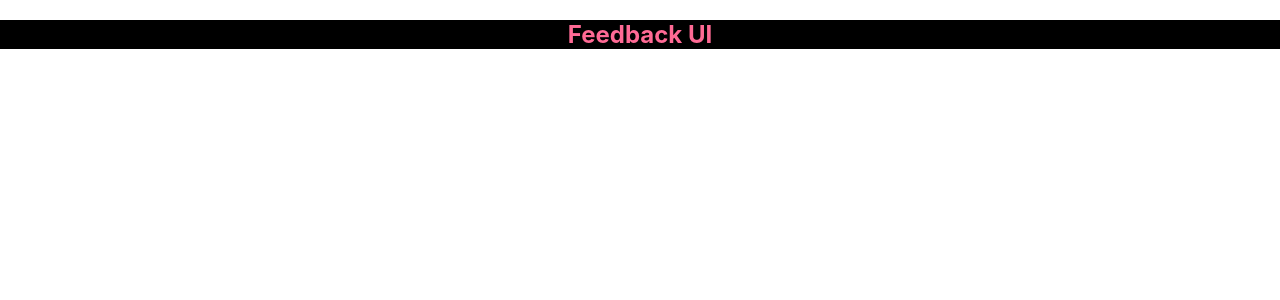
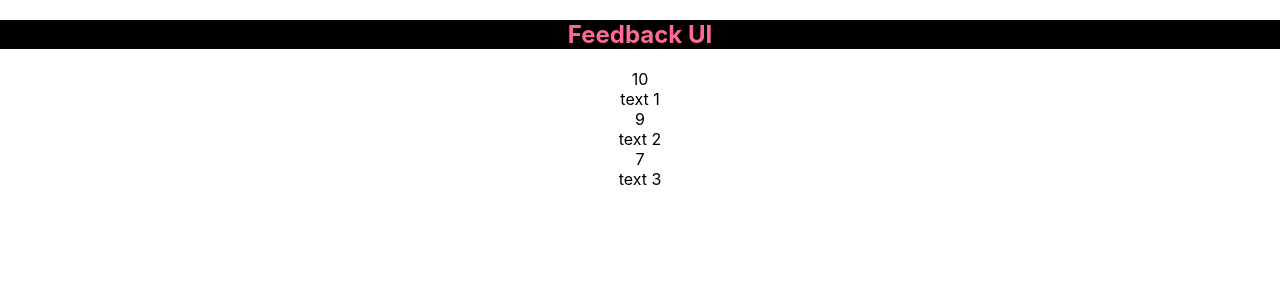
Before and after one commit to Rocio01/feedback-app, a React (Create React App) app: page / in a window 1280 px wide. Shown: the top 300 px of the page. Built offline with nearby package versions, Linux system fonts and the light colour scheme.

Commit message:
Add FeedbackList component

```diff
--- a/src/App.js
+++ b/src/App.js
@@ -1,12 +1,17 @@
-
+import { useState } from 'react';
 import './App.css';
 import Header from './components/Header';
+import FeedbackList from './components/FeedbackList';
+import FeedbackData from "./data/FeedbackData";
 
 function App() {
+  const [feedback, setFeedback] = useState(FeedbackData)
   return (
     <div className="App">
       <Header />
-      <div className="container"></div>
+      <div className="container">
+        <FeedbackList feedback={feedback} />
+      </div>
     </div>
   );
 }
--- /dev/null
+++ b/src/FeedbackItem.jsx
@@ -0,0 +1,13 @@
+import React from 'react'
+
+const FeedbackItem = ({item}) => {
+  return (
+    <div className="card">
+      <div className="nums-display">{item.rating}</div>
+      <div className="text-display">{item.text}</div>
+
+    </div>
+  )
+}
+
+export default FeedbackItem
--- /dev/null
+++ b/src/components/FeedbackList.jsx
@@ -0,0 +1,17 @@
+ import React from 'react'
+ import FeedbackItem from '../FeedbackItem'
+
+ const FeedbackList = ({feedback}) => {
+  if( !feedback || feedback.length === 0){
+    return <p>No feedback yet </p>
+  }
+   return (
+     <div className="feedback-list">
+       {feedback.map((item) => (
+         <FeedbackItem key={item.id} item={item} />
+       ))}
+     </div>
+   )
+ }
+
+ export default FeedbackList
--- /dev/null
+++ b/src/data/FeedbackData.js
@@ -0,0 +1,15 @@
+const FeedbackData = [{
+  id: 1,
+  rating: 10,
+  text: "text 1"
+},{
+  id: 2,
+  rating: 9,
+  text: "text 2"
+}, {
+  id: 3,
+  rating: 7,
+  text: "text 3"
+}]
+
+export default FeedbackData
```
